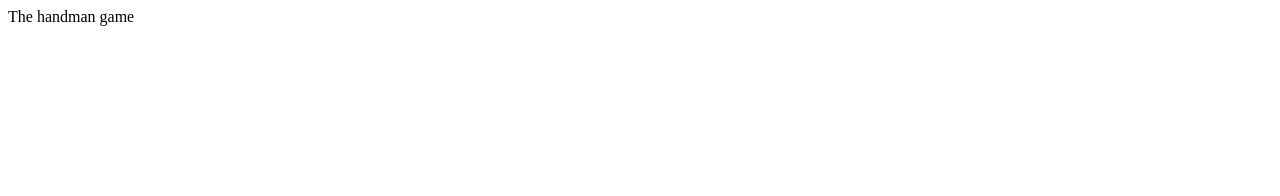
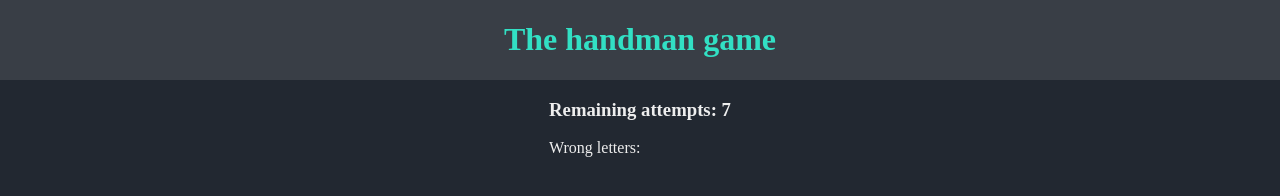
Before and after one commit to CesarVJ/Hangman-game, a plain HTML site: page index.html in a window 1280 px wide. Drawn offline with Linux system fonts and the light colour scheme.

Commit message:
Project structure created

```diff
--- a/index.html
+++ b/index.html
@@ -3,10 +3,29 @@
 <head>
     <meta charset="UTF-8">
     <meta name="viewport" content="width=device-width, initial-scale=1.0">
+    <link rel="stylesheet" href="style.css">
     <title>My Hangman</title>
 </head>
 <body>
-    <header> The handman game</header>
+    <header> <h1>The handman game</h1></header>
+    <div class="main-container">
+        <div class="hangman-container">
 
+        </div>
+        <div class="errors">
+            <h3>Remaining attempts: <span>7</span></h3>
+            <p>Wrong letters: <span id="wrong-letters"></span></p>
+        </div>
+        <div class="word">
+
+        </div>
+        <div class="keyboard">
+
+        </div>
+    </div>
+    <footer>
+
+    </footer>
+    <script src="script.js"></script>
 </body>
 </html>
--- a/style.css
+++ b/style.css
@@ -0,0 +1,26 @@
+:root{
+    --color1: #eeeeee;
+    --color2: #32e0c4;
+    --color3: #393e46;
+    --color4: #222831;
+}
+* {
+    box-sizing: border-box;
+}
+body{
+    padding: 0;
+    margin: 0;
+    display: flex;
+    flex-direction: column;
+    justify-content: center;
+    align-items: center;
+    background-color: var(--color4);
+    color: var(--color1);
+}
+
+header{
+    background-color: var(--color3);
+    color: var(--color2);
+    width: 100%;
+    text-align: center;
+}
```
